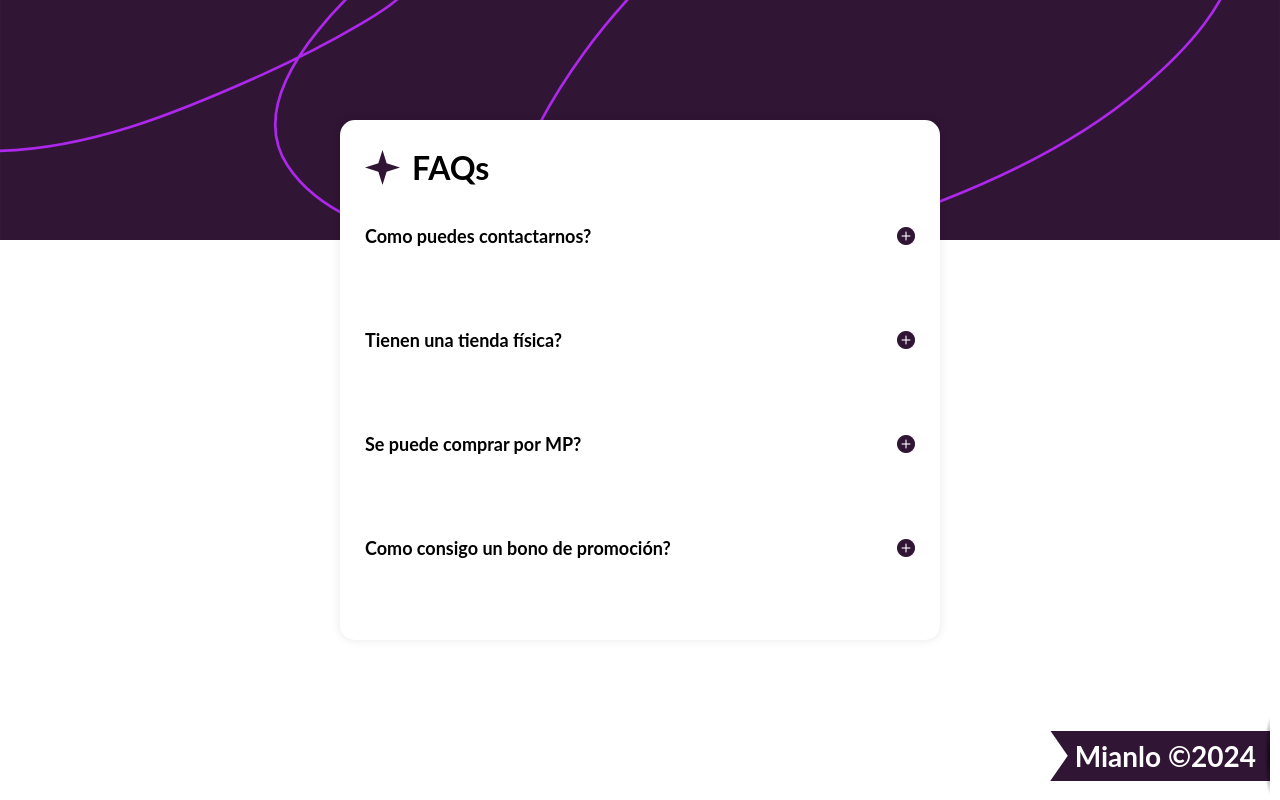
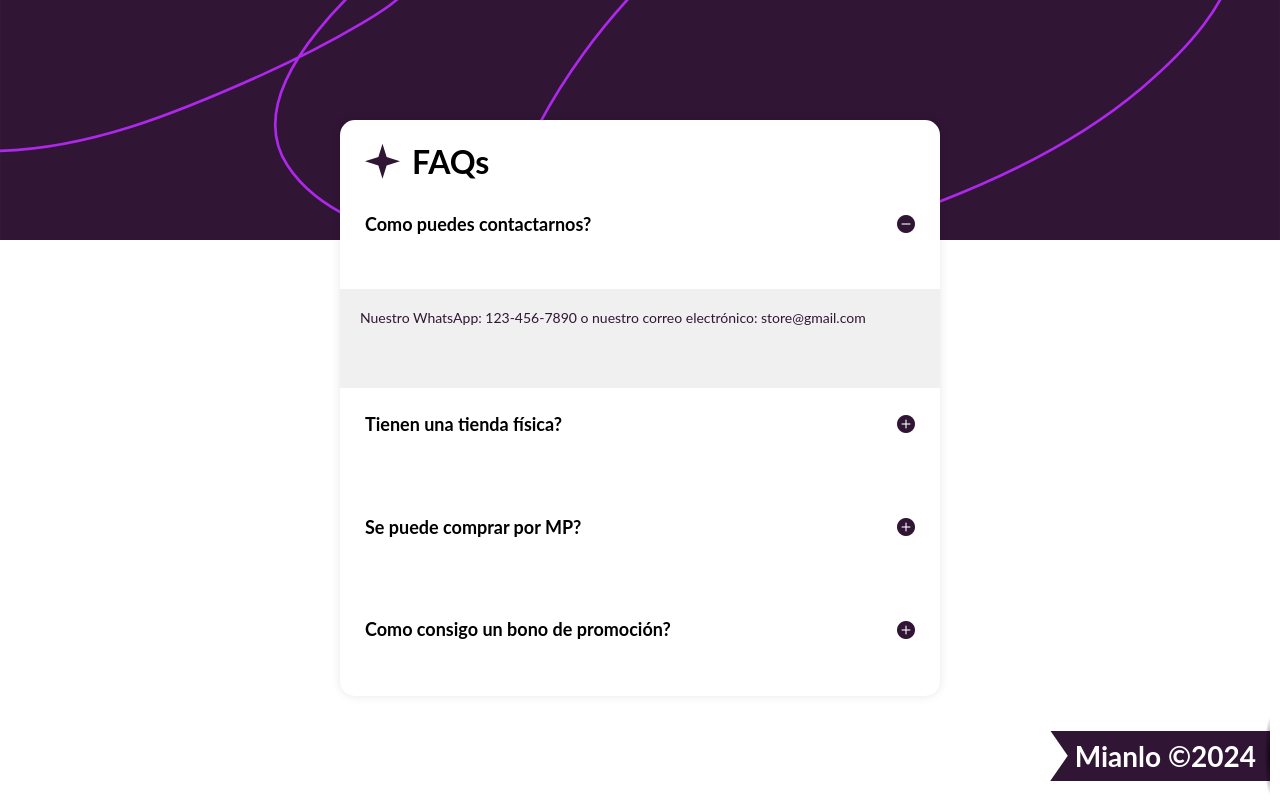
Before and after one commit to Mianlo2386/Acordeon-de-preguntas-frecuentes, a plain HTML site: page index.html in a window 1280 px wide. Both pictures are taken after a click on the element "Como puedes contactarnos?". Drawn offline with nearby package versions, Linux system fonts and the light colour scheme.

Commit message:
Se agregan respuestas

```diff
--- a/index.html
+++ b/index.html
@@ -18,15 +18,34 @@
       <div class="star"></div>
       <h1>FAQs</h1>
     </div>
-      <div class="pregunta"><h4>Como puedes contactarnos? </h4><i class="bi bi-plus-circle-fill"></i>
+    <div class="pregunta" onclick="toggleRespuesta(1)">
+      <h4>Como puedes contactarnos? </h4>
+      <i id="icono1" class="bi bi-plus-circle-fill"></i>
     </div>
-      <div class="pregunta"><h4>Tienen una tienda física?</h4> <i class="bi bi-plus-circle-fill"></i>
+    <div id="respuesta1" class="respuesta">
+      <p>Nuestro WhatsApp: 123-456-7890 o nuestro correo electrónico: store@gmail.com</p>
     </div>
-      <div class="pregunta"><h4>Se puede comprar por MP?</h4><i class="bi bi-plus-circle-fill"></i>
+    <div class="pregunta" onclick="toggleRespuesta(2)">
+      <h4>Tienen una tienda física?</h4>
+      <i id="icono2" class="bi bi-plus-circle-fill"></i>
     </div>
-      <div class="pregunta"><h4>Como consigo un bono de promoción?</h4><i class="bi bi-plus-circle-fill"></i>
+    <div id="respuesta2" class="respuesta">
+      <p>Si, nos encontramos en el barrio de Belgrano. Envianos un Whatsapp o un email y te pasaremos nuestra ubicación.</p>
     </div>
-
+    <div class="pregunta" onclick="toggleRespuesta(3)">
+      <h4>Se puede comprar por MP?</h4>
+      <i id="icono3" class="bi bi-plus-circle-fill"></i>
+    </div>
+    <div id="respuesta3" class="respuesta">
+      <p>Si, aceptamos todo tipo de transferencias.</p>
+    </div>
+    <div class="pregunta" onclick="toggleRespuesta(4)">
+      <h4>Como consigo un bono de promoción?</h4>
+      <i id="icono4" class="bi bi-plus-circle-fill"></i>
+    </div>
+    <div id="respuesta4" class="respuesta">
+      <p>Los bonos son por compras acumuladas, pero si es tu primera compra ya tienes un descuento!</p>
+    </div>
   </div>
   <div class="ribbon">Mianlo &copy2024</div>
   <script src="script.js"></script>
--- a/script.js
+++ b/script.js
@@ -0,0 +1,28 @@
+
+function toggleRespuesta(id) {
+    var respuesta = document.getElementById("respuesta" + id);
+    var icono = document.getElementById("icono" + id);
+
+    // Cerrar respuestas anteriores
+    var respuestasAbiertas = document.querySelectorAll(".respuesta");
+    respuestasAbiertas.forEach(function(respuestaAbierta) {
+      if (respuestaAbierta.id !== "respuesta" + id && respuestaAbierta.style.display === "block") {
+        respuestaAbierta.style.display = "none";
+        var preguntaId = respuestaAbierta.id.replace("respuesta", "");
+        var iconoAnterior = document.getElementById("icono" + preguntaId);
+        iconoAnterior.classList.remove("bi-dash-circle-fill");
+        iconoAnterior.classList.add("bi-plus-circle-fill");
+      }
+    });
+
+    // Abrir o cerrar la respuesta actual
+    if (respuesta.style.display === "block") {
+      respuesta.style.display = "none";
+      icono.classList.remove("bi-dash-circle-fill");
+      icono.classList.add("bi-plus-circle-fill");
+    } else {
+      respuesta.style.display = "block";
+      icono.classList.remove("bi-plus-circle-fill");
+      icono.classList.add("bi-dash-circle-fill");
+    }
+  }
--- a/styles.css
+++ b/styles.css
@@ -25,7 +25,7 @@
   transform: translateX(-50%);
   display: flex;
   flex-direction: column;
-  height: 65vh;
+  height: 72vh;
   width: 90%;
   max-width: 600px;
   background-color: white;
@@ -76,7 +76,7 @@
   width: fit-content;
 }
 
-.pregunta {
+.pregunta, .respuesta {
   display: flex;
   flex-direction: row;
   justify-content: space-between;
@@ -95,3 +95,27 @@
 .pregunta:hover, .pregunta h4:hover {
   color: rgb(167, 68, 180)
 }
+.respuesta {
+  display: none;
+  background-color: #f0f0f0;
+  /* border-bottom-left-radius: 15px;
+  border-bottom-right-radius: 15px; */
+  padding: 15px;
+  margin-top: -1px;
+  position: relative;
+}
+
+.respuesta p {
+  margin: 0;
+  padding: 5px;
+  font-size: 14px;
+}
+
+
+.respuesta .bi {
+  position: absolute;
+  top: 50%;
+  right: 15px;
+  transform: translateY(-50%);
+  cursor: pointer;
+}
```
Lines whose indentation alone changed are shown as unchanged.
